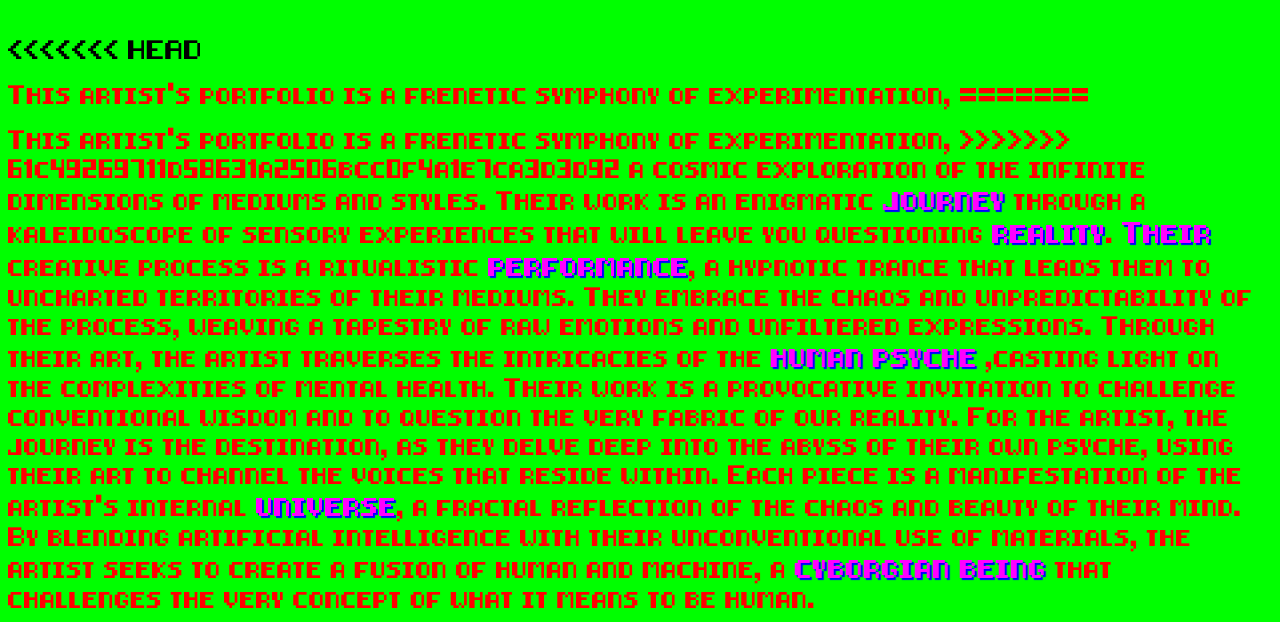
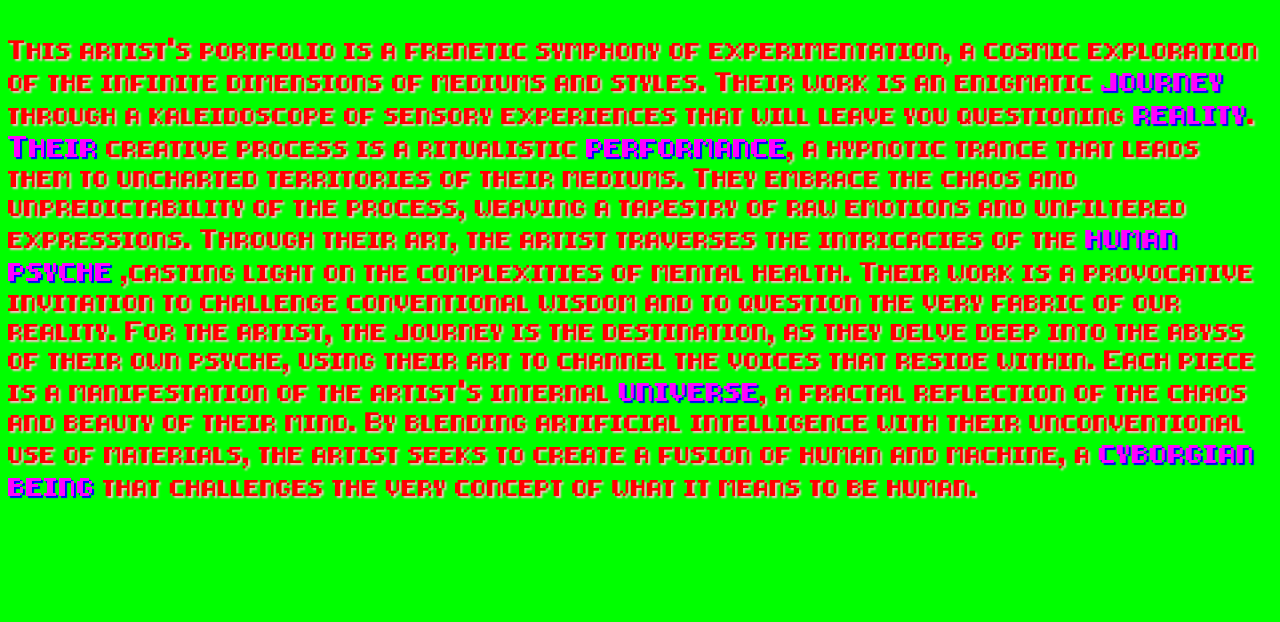
Before and after one commit to nicolasnardi404/nandinicoco, a website with bundled scripts: page index.html in a window 1280 px wide. Shown: the part 158-780 px from the top of the page. Built offline with nearby package versions, Linux system fonts and the light colour scheme; a script that the page names is missing.

Commit message:
edit style

```diff
--- a/index.html
+++ b/index.html
@@ -20,11 +20,7 @@
       <div class="typewriter">
           <h3>NADI NICOCO</h3>
       </div>
-<<<<<<< HEAD
       <p>This artist's portfolio is a frenetic symphony of experimentation,
-=======
-      <p class="text">This artist's portfolio is a frenetic symphony of experimentation,
->>>>>>> 61c49269711d58631a2506bcc0f4a1e7ca3d3d92
         a cosmic exploration of the infinite dimensions of mediums and styles.
         Their work is an enigmatic <a href="./pages/poetry.html">journey</a> through a kaleidoscope of sensory experiences
         that will leave you questioning <a href="./pages/reality.html">reality</a>.
--- a/pages/poetry/default-poetry.css
+++ b/pages/poetry/default-poetry.css
@@ -3,8 +3,6 @@ body {
   background: yellow;
   font-family: bit-map;
   color: fuchsia;
-  width: auto;
-  height: auto;
 }
 
 @font-face {
@@ -14,6 +12,7 @@ body {
 
 pre {
   margin-top: 100px;
+  margin-left: 50px;
   font-size: 2rem;
   line-height: 1.5;
 }
--- a/style.css
+++ b/style.css
@@ -25,6 +25,7 @@ canvas {
 
 p {
   color: red;
+  text-shadow: 2px 2px 2px pink;
 }
 
 .images {
```
